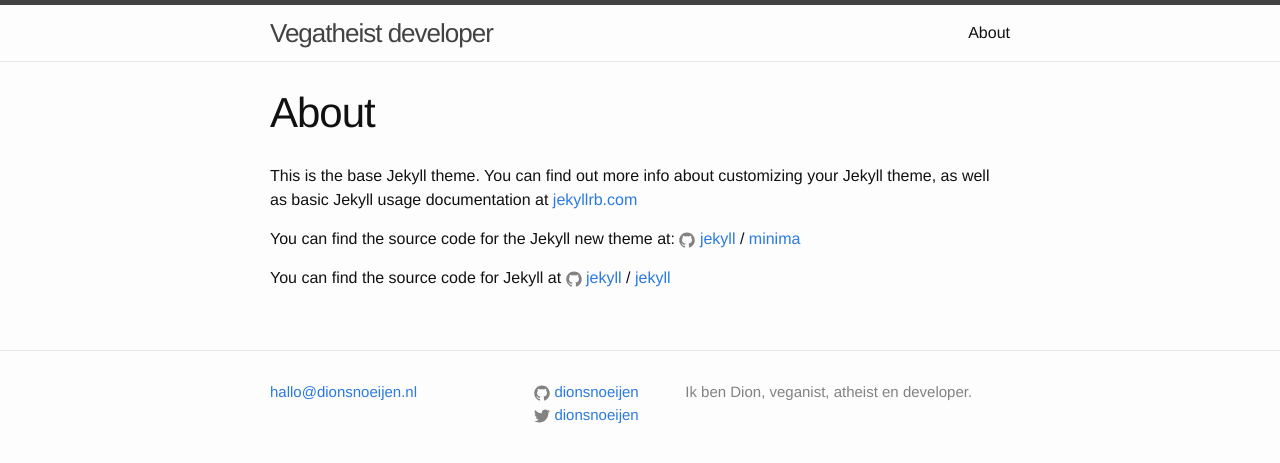
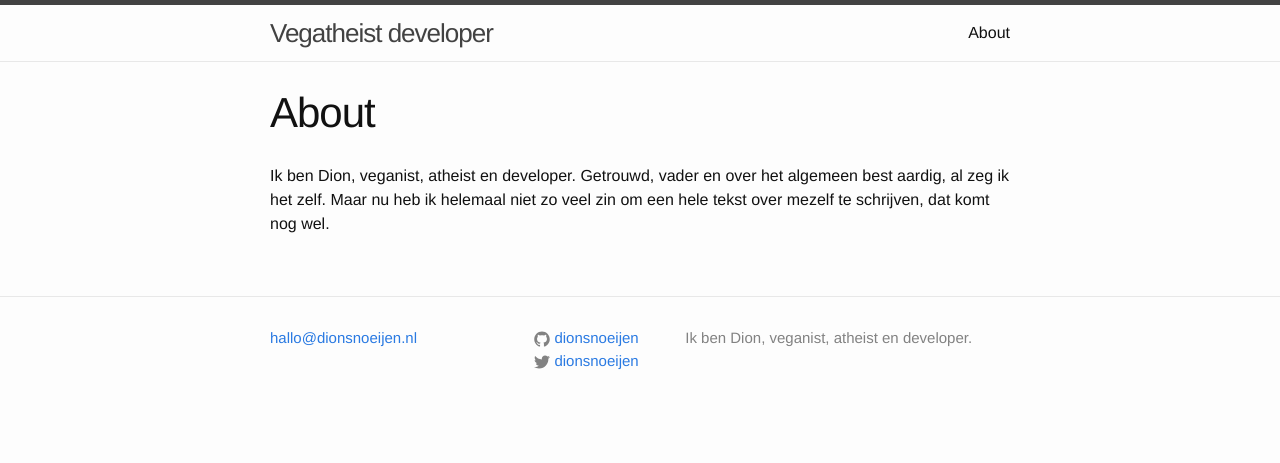
Before and after one commit to dionsnoeijen/dionsnoeijen.nl, a Jekyll site: the page built from about.md, in a window 1280 px wide. Shown: the top 463 px of the page. Built offline with Jekyll 4.4.1, drawn with Linux system fonts in a browser that asks for light colours.

```diff
--- a/_posts/2016-08-11-flow-based-user-interface-for-complex-structures-part-1.markdown
+++ b/_posts/2016-08-11-flow-based-user-interface-for-complex-structures-part-1.markdown
@@ -11,7 +11,7 @@ For quite some time now I have this idea slumbering in the back of my mind. I th
 
 Listening to that comment from a developers perspective can be somewhat provocative. I mean, coding for input output type of projects, yes, I can see how our work will become redundant. But not by means of a user interface. More in an automated ai or machine learning  type of solution. We became used or even attached to our carefully crafted code. Once you "know" how to code the ease of use argument loses any ground to stand on. In my opinion the entire statement also reveals a fundamental misunderstanding of what coding is. At the very least there is a fundamental misunderstanding about what it solves, and how. And, while I'm already burning down this comment from my well meaning colleague: Frankly, Photoshop isn't that easy to use!
 
-To be fair, at the time I was mostly building websites. Some large some small, but nothing exceedingly complicated. A lot of those websites were powered by a content management system. We were using ExpressionEngine most of the time. The entire idea of coding through a UI is nothing new, and in my humble opinion it sucks for anything serious most of the time. There definitely are some laudable attempts that I shouldn't leave unmentioned: [NoFlow](http://noflojs.org "NoFlow"). It even has a Jekyll example [Jekyll](https://github.com/the-grid/noflo-jekyll) (this site is running on Jekyll). It looks promising but I think it's missing clarity on what's really going on. I have tried such flow diagrams on my drawing board before, but in the context of web development. More specifically in the context of a content managed website. I failed, I kept struggling to keep the resemblance of an ironical pile of spaghetti down to a minimum. I mean, even in the case of a simple input/output type of website there is quite a lot going on. We have a user, this user might have access to some parts of the website and some not. There are cases that should trigger a 404, we might need ways to restrict and validate user input and the list goes on.
+To be fair, at the time I was mostly building websites. Some large some small, but nothing exceedingly complicated. A lot of those websites were powered by a content management system. We were using ExpressionEngine most of the time. The entire idea of coding through a UI is nothing new, and in my humble opinion it sucks for anything serious most of the time. There definitely are some interesting attempts that I shouldn't leave unmentioned: [NoFlow](http://noflojs.org "NoFlow"). It even has a Jekyll example [Jekyll](https://github.com/the-grid/noflo-jekyll) (this site is running on Jekyll). It looks promising but, if I understand correctly what they are doing it's an entirely different beast. I have tried such flow diagrams on my drawing board before, but in the context of web development. More specifically in the context of a content managed website. I failed, I kept struggling to keep the resemblance of an ironical pile of spaghetti down to a minimum. I mean, even in the case of a simple input/output type of website there is quite a lot going on. We have a user, this user might have access to some parts of the website and some not. There are cases that should trigger a 404, we might need ways to restrict and validate user input and the list goes on.
 
 I still think it's a bad idea to go about coding through flow diagrams. In my opinion it usually adds complexity, while this is exactly what it's trying to solve. And that for the sake of not having to write code. Really, just learn how to write code instead and you will be better off. But! For the act of configuration, I can definitely see a lot of added value by using a flow diagram type of system. Still, the challenge remains. How not to get a big pile of spaghetti. (spaghetti makes more sense than mud here) So, let me take you through my thought process while trying to tackle this problem.
 
--- a/about.md
+++ b/about.md
@@ -4,12 +4,4 @@ title: About
 permalink: /about/
 ---
 
-This is the base Jekyll theme. You can find out more info about customizing your Jekyll theme, as well as basic Jekyll usage documentation at [jekyllrb.com](https://jekyllrb.com/)
-
-You can find the source code for the Jekyll new theme at:
-{% include icon-github.html username="jekyll" %} /
-[minima](https://github.com/jekyll/minima)
-
-You can find the source code for Jekyll at
-{% include icon-github.html username="jekyll" %} /
-[jekyll](https://github.com/jekyll/jekyll)
+Ik ben Dion, veganist, atheist en developer. Getrouwd, vader en over het algemeen best aardig, al zeg ik het zelf. Maar nu heb ik helemaal niet zo veel zin om een hele tekst over mezelf te schrijven, dat komt nog wel.
```
